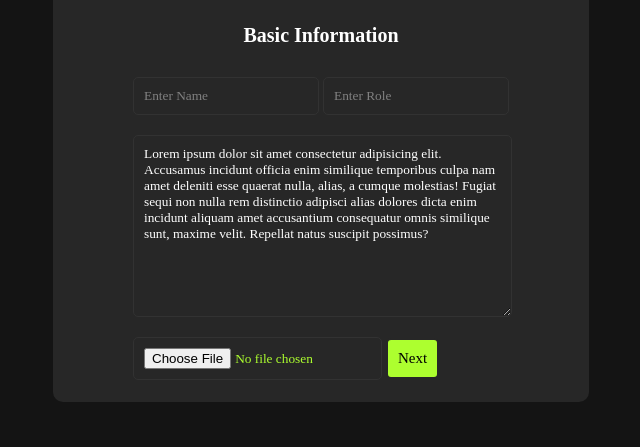
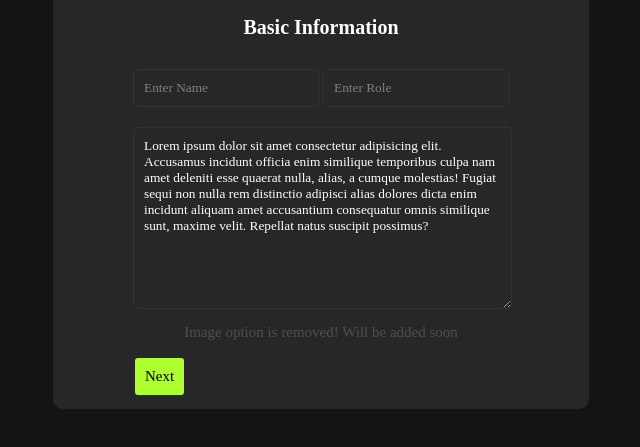
Before and after one commit to sarfarazunarr/static_resume_builder, a website: page index.html in a window 1280 px wide. Both pictures are taken after a click on the button "Get Resume". Shown: the part 245-692 px from the top of the page, without its empty margins (319-959 px from the left). Drawn offline with Linux system fonts and the light colour scheme; a web font is replaced by a local one.

Commit message:
minor updates

```diff
--- a/index.html
+++ b/index.html
@@ -29,8 +29,8 @@
                     </div>
                     <textarea name="coverletter" id="coverletter" cols="30"
                         rows="10">Lorem ipsum dolor sit amet consectetur adipisicing elit. Accusamus incidunt officia enim similique temporibus culpa nam amet deleniti esse quaerat nulla, alias, a cumque molestias! Fugiat sequi non nulla rem distinctio adipisci alias dolores dicta enim incidunt aliquam amet accusantium consequatur omnis similique sunt, maxime velit. Repellat natus suscipit possimus?</textarea>
-                    <input type="file" name="image" id="image" accept="image/*" onchange="getImage()">
-
+                    <input type="file" name="image" id="image" accept="image/*" onchange="getImage()" class="hidden">
+                    <p style="text-align: center; color: rgb(80, 79, 79); font-size: 15px; font-family: 'SUSO';">Image option is removed! Will be added soon</p>
                     <button onclick="nextSection('contact_section', 'basic_info')">Next</button>
                 </div>
                 <div id="contact_section" class="hidden">
--- a/main.ts
+++ b/main.ts
@@ -188,7 +188,7 @@ function displayData() {
     phone.innerHTML = data.phone;
     email.innerHTML = data.email;
     url.innerHTML = data.url;
-    imagecontainer.src = localStorage.getItem('image') || "https://avatars.githubusercontent.com/u/130893009?v=4";
+    imagecontainer.src = localStorage.getItem('image') || "https://cdn-icons-png.flaticon.com/512/149/149071.png";
     let skilldata: string[] = data.skills.split(',');
 
 
```
Also changed, not shown: resume.js (deleted).
